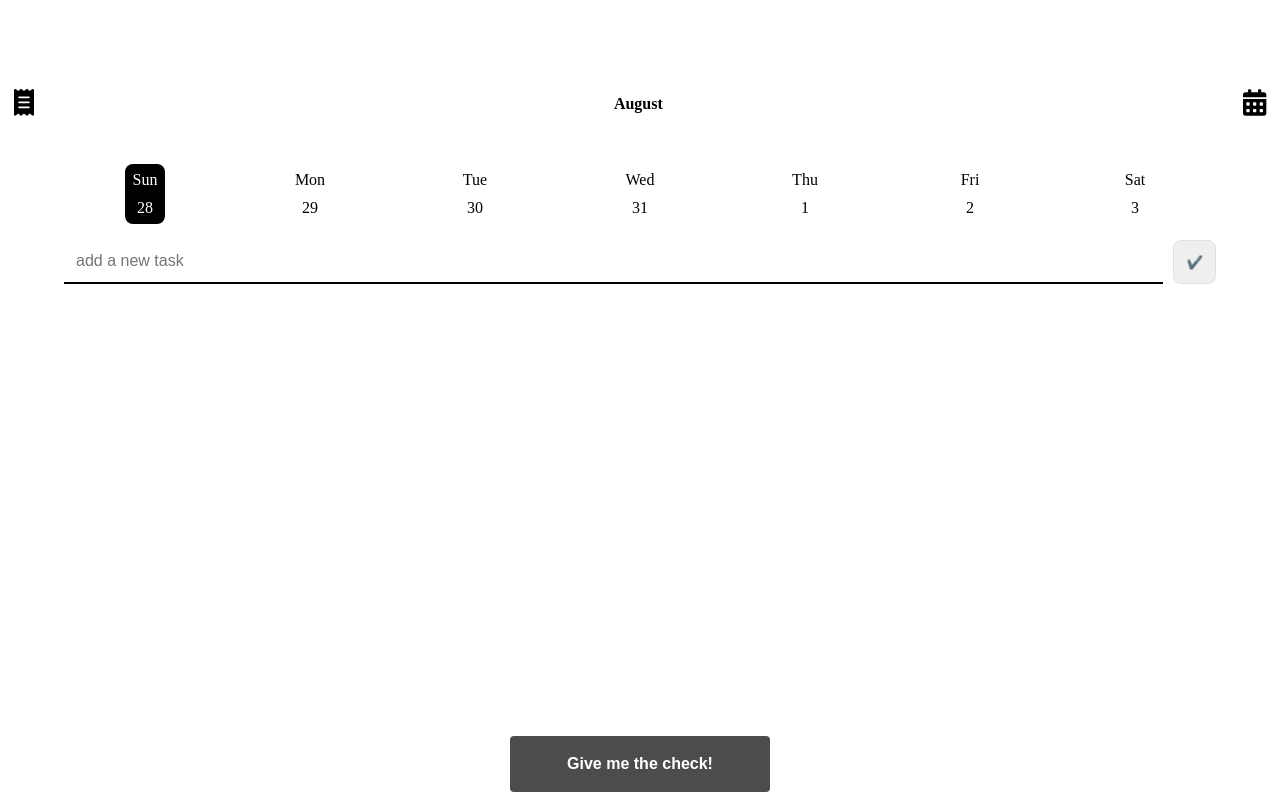
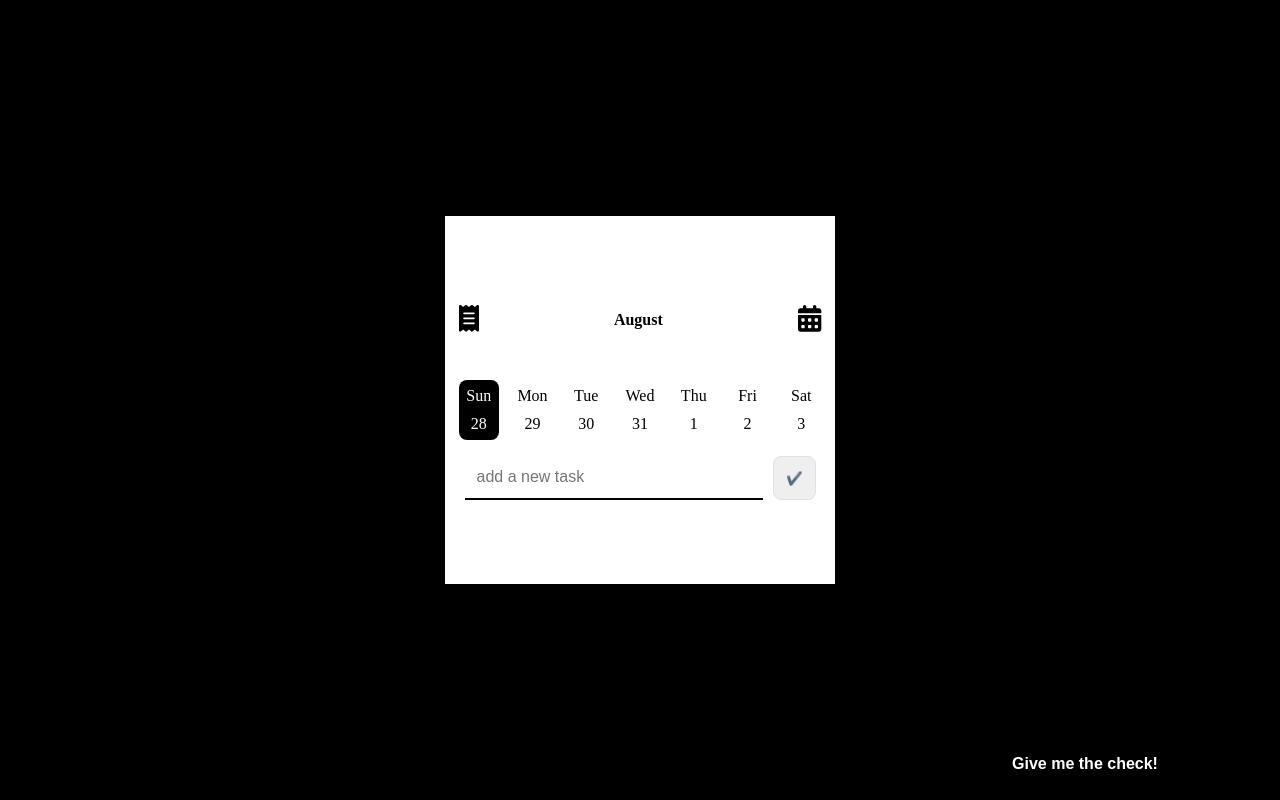
Before and after one commit to EasyAndBeauty/DailyReceipt-FE-WEB, a React (Create React App) app: page / in a window 1280 px wide. Built offline with nearby package versions, Linux system fonts and the light colour scheme.

Commit message:
fix : 버튼 하단 겹침 현상 및 투두 입력시 화면이 깨지는 문제 해결

```diff
--- a/src/index.css
+++ b/src/index.css
@@ -1,4 +1,4 @@
-@import url("https://fonts.googleapis.com/css2?family=Courier+Prime:ital,wght@0,400;0,700;1,400;1,700&display=swap");
+@import url('https://fonts.googleapis.com/css2?family=Courier+Prime:ital,wght@0,400;0,700;1,400;1,700&family=Gothic+A1&display=swap');
 
 body {
   margin: 0;
@@ -13,10 +13,11 @@ body {
   width: 100vw;
   height: 100vh;
   overflow: auto;
-  display: table;
+  display: flex;
   flex-direction: column;
   justify-content: center;
   align-items: center;
+  box-sizing: border-box;
 }
 
 #root {
```
